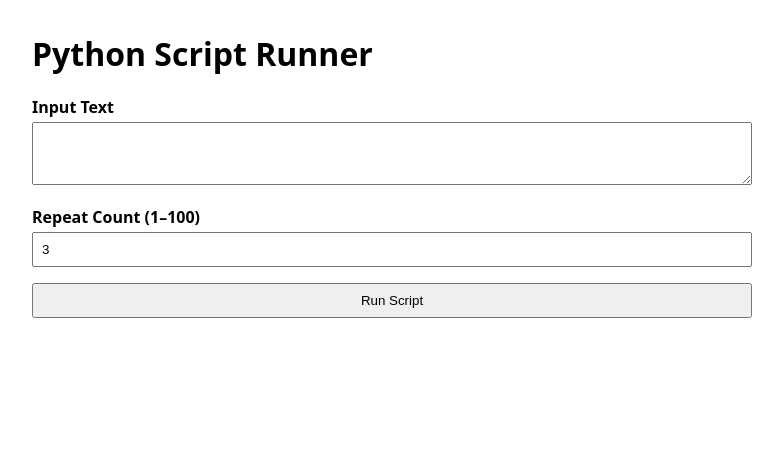
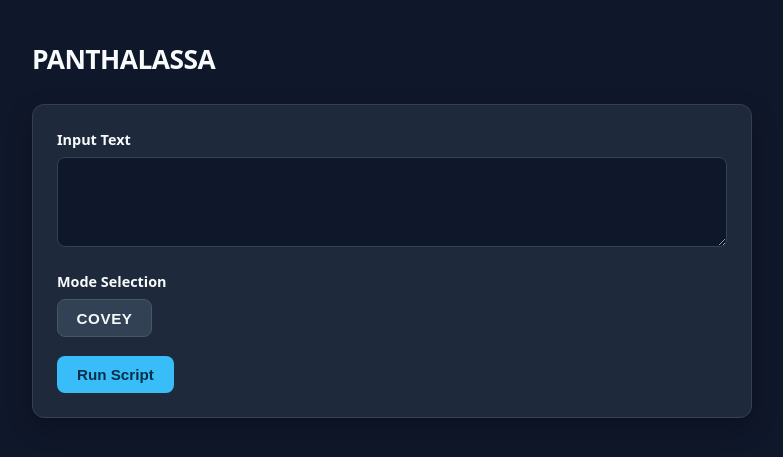
Before and after one commit to LoganK2817/pythonweb, a Flask app: page / in a window 1280 px wide. Shown: the top 457 px of the page, without its empty margins (248-1031 px from the left). Run offline with Flask 3, Linux system fonts and the light colour scheme.

Commit message:
hlakdflkf

```diff
--- a/app.py
+++ b/app.py
@@ -1,9 +1,7 @@
-import os
 from flask import Flask, render_template, request
 from worker import run_job
 
 app = Flask(__name__)
-
 
 
 @app.route("/", methods=["GET", "POST"])
@@ -13,18 +11,13 @@ def index():
 
     if request.method == "POST":
         text_input = request.form.get("text_input", "")
-        raw_mult = request.form.get("multiplier", "1")
+        raw_mode = request.form.get("mode_flag", "0")
+        mode_value = 1 if raw_mode == "1" else 0
 
-        try:
-            multiplier = int(raw_mult)
-            if not text_input.strip():
-                error = "Please enter some text."
-            elif multiplier < 1 or multiplier > 100:
-                error = "Repeat count must be between 1 and 100."
-            else:
-                result = run_job(text_input, multiplier)
-        except ValueError:
-            error = "Repeat count must be a valid integer."
+        if not text_input.strip():
+            error = "Please enter some text."
+        else:
+            result = run_job(text_input, mode_value)
 
     return render_template("index.html", result=result, error=error)
 
--- a/templates/index.html
+++ b/templates/index.html
@@ -2,26 +2,208 @@
 <html lang="en">
 <head>
   <meta charset="utf-8" />
-  <title>Python Script UI</title>
+  <title>PANTHALASSA</title>
   <style>
-    body { font-family: system-ui, sans-serif; max-width: 720px; margin: 2rem auto; padding: 0 1rem; }
-    label { display: block; margin-top: 1rem; font-weight: 600; }
-    input, textarea, button { width: 100%; padding: 0.5rem; margin-top: 0.25rem; box-sizing: border-box; }
-    button { margin-top: 1rem; cursor: pointer; }
-    pre { background: #f4f4f5; padding: 1rem; overflow-x: auto; }
-    .error { color: #b91c1c; font-weight: 600; }
+    :root {
+      --bg: #0f172a;
+      --card: #1e293b;
+      --card-border: #334155;
+      --text: #f8fafc;
+      --muted: #94a3b8;
+      --accent: #38bdf8;
+      --accent-hover: #0ea5e9;
+      --accent-text: #082f49;
+      --input-bg: #0f172a;
+      --code-bg: #020617;
+      --error-bg: rgba(239, 68, 68, 0.12);
+      --error-border: rgba(239, 68, 68, 0.45);
+      --error-text: #fca5a5;
+      --success-text: #86efac;
+    }
+
+    * {
+      box-sizing: border-box;
+    }
+
+    body {
+      margin: 0;
+      padding: 2.5rem 1rem;
+      font-family: ui-sans-serif, system-ui, -apple-system, BlinkMacSystemFont, "Segoe UI", Roboto, sans-serif;
+      background: var(--bg);
+      color: var(--text);
+      line-height: 1.5;
+    }
+
+    .container {
+      max-width: 720px;
+      margin: 0 auto;
+    }
+
+    .header {
+      margin-bottom: 1.5rem;
+    }
+
+    h1 {
+      margin: 0 0 0.25rem;
+      font-size: 1.65rem;
+      letter-spacing: -0.02em;
+    }
+
+    .subtitle {
+      margin: 0;
+      color: var(--muted);
+      font-size: 0.95rem;
+    }
+
+    .card {
+      background: var(--card);
+      border: 1px solid var(--card-border);
+      border-radius: 12px;
+      padding: 1.5rem;
+      box-shadow: 0 10px 25px rgba(0, 0, 0, 0.25);
+    }
+
+    .field {
+      margin-bottom: 1.15rem;
+    }
+
+    label {
+      display: block;
+      margin-bottom: 0.4rem;
+      font-size: 0.9rem;
+      font-weight: 600;
+      color: var(--text);
+    }
+
+    textarea {
+      width: 100%;
+      padding: 0.65rem 0.75rem;
+      font-family: inherit;
+      font-size: 0.95rem;
+      color: var(--text);
+      background: var(--input-bg);
+      border: 1px solid var(--card-border);
+      border-radius: 8px;
+      resize: vertical;
+      min-height: 90px;
+      transition: border-color 0.15s ease, box-shadow 0.15s ease;
+    }
+
+    textarea:focus {
+      outline: none;
+      border-color: var(--accent);
+      box-shadow: 0 0 0 3px rgba(56, 189, 248, 0.2);
+    }
+
+    .toggle-btn {
+      padding: 0.6rem 1.15rem;
+      font-size: 0.95rem;
+      font-weight: 700;
+      letter-spacing: 0.04em;
+      color: #f8fafc;
+      background: #334155;
+      border: 1px solid #475569;
+      border-radius: 8px;
+      cursor: pointer;
+    }
+
+    .toggle-btn[data-state="1"] {
+      color: #450a0a;
+      background: #f87171;
+      border-color: #ef4444;
+    }
+
+    button[type="submit"] {
+      display: inline-flex;
+      align-items: center;
+      justify-content: center;
+      padding: 0.65rem 1.25rem;
+      font-size: 0.95rem;
+      font-weight: 600;
+      color: var(--accent-text);
+      background: var(--accent);
+      border: none;
+      border-radius: 8px;
+      cursor: pointer;
+      transition: background-color 0.15s ease, transform 0.05s ease;
+    }
+
+    button[type="submit"]:hover {
+      background: var(--accent-hover);
+    }
+
+    button[type="submit"]:active {
+      transform: translateY(1px);
+    }
+
+    .error {
+      margin-top: 1.25rem;
+      padding: 0.85rem 1rem;
+      background: var(--error-bg);
+      border: 1px solid var(--error-border);
+      border-radius: 8px;
+      color: var(--error-text);
+      font-size: 0.92rem;
+      font-weight: 500;
+    }
+
+    .output-card {
+      margin-top: 1.5rem;
+    }
+
+    .output-header {
+      display: flex;
+      flex-wrap: wrap;
+      align-items: center;
+      justify-content: space-between;
+      gap: 0.5rem;
+      margin-bottom: 0.85rem;
+    }
+
+    .output-header h2 {
+      margin: 0;
+      font-size: 1.15rem;
+    }
+
+    pre {
+      margin: 0 0 0.75rem;
+      padding: 1rem;
+      background: var(--code-bg);
+      border: 1px solid var(--card-border);
+      border-radius: 8px;
+      overflow-x: auto;
+      font-family: ui-monospace, SFMono-Regular, Menlo, Monaco, Consolas, monospace;
+      font-size: 0.88rem;
+      line-height: 1.55;
+      color: #e2e8f0;
+    }
+
+    pre:last-child {
+      margin-bottom: 0;
+    }
   </style>
 </head>
 <body>
-  <h1>Python Script Runner</h1>
+  <div class="container">
+    <div class="header">
+      <h1>PANTHALASSA</h1>
+    </div>
 
+    <div class="card">
       <form method="POST">
+        <div class="field">
           <label for="text_input">Input Text</label>
           <textarea id="text_input" name="text_input" rows="3" required>{{ request.form.get("text_input", "") }}</textarea>
+        </div>
 
-    <label for="multiplier">Repeat Count (1–100)</label>
-    <input id="multiplier" name="multiplier" type="number" min="1" max="100"
-           value="{{ request.form.get('multiplier', '3') }}" required />
+        <div class="field">
+          <label>Mode Selection</label>
+          <input type="hidden" id="mode_flag" name="mode_flag"
+                 value="{{ request.form.get('mode_flag', '0') }}" />
+          <button type="button" id="mode_toggle" class="toggle-btn">
+            {{ "SCORPION" if request.form.get("mode_flag", "0") == "1" else "COVEY" }}
+          </button>
+        </div>
 
         <button type="submit">Run Script</button>
       </form>
@@ -29,11 +211,35 @@
       {% if error %}
         <p class="error">{{ error }}</p>
       {% endif %}
+    </div>
 
     {% if result %}
+      <div class="card output-card">
+        <div class="output-header">
           <h2>Output</h2>
+        </div>
         <pre>{{ result.preview }}</pre>
         <pre>{{ result.stringID }}</pre>
+      </div>
     {% endif %}
+  </div>
+
+  <script>
+    const toggleBtn = document.getElementById("mode_toggle");
+    const modeInput = document.getElementById("mode_flag");
+
+    function syncModeLabel() {
+      const isScorpion = modeInput.value === "1";
+      toggleBtn.textContent = isScorpion ? "SCORPION" : "COVEY";
+      toggleBtn.dataset.state = isScorpion ? "1" : "0";
+    }
+
+    toggleBtn.addEventListener("click", () => {
+      modeInput.value = modeInput.value === "1" ? "0" : "1";
+      syncModeLabel();
+    });
+
+    syncModeLabel();
+  </script>
 </body>
 </html>
--- a/worker.py
+++ b/worker.py
@@ -2,11 +2,12 @@ import os
 from datetime import datetime, timezone
 import covey
 
-def run_job(text_input: str, multiplier: int) -> dict:
+def run_job(text_input: str, mode_value: int) -> dict:
     clean_text = text_input.strip()
+
     (transformed, string_id) = covey.main(clean_text)
     transformed = f"COVEY OUTPUT >{transformed}<"
-    string_id = f"ID: {string_id}"
+    string_id = f"ID: {string_id} mode: {mode_value}"
 
     return {
         "preview": transformed,
```
Lines whose indentation alone changed are shown as unchanged.
